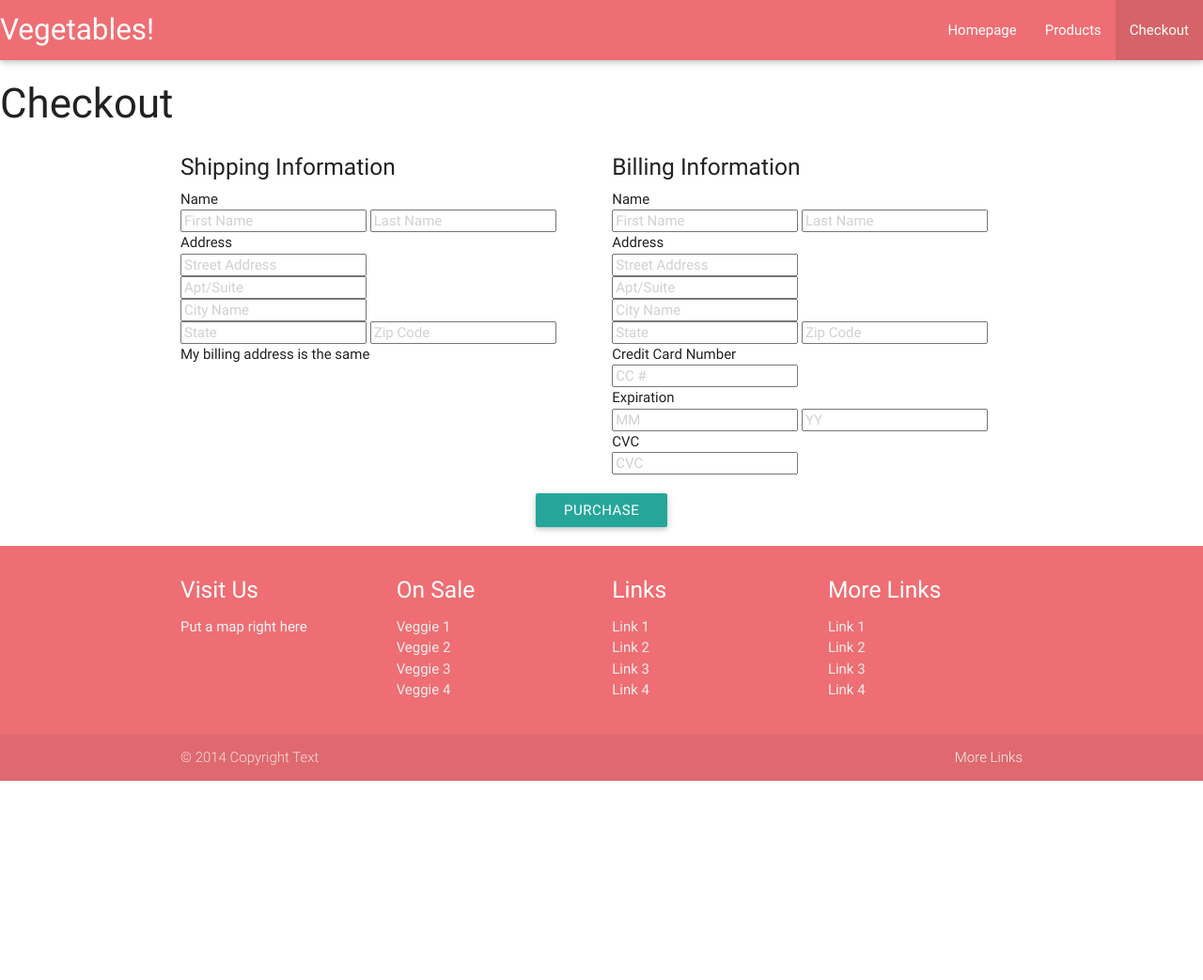
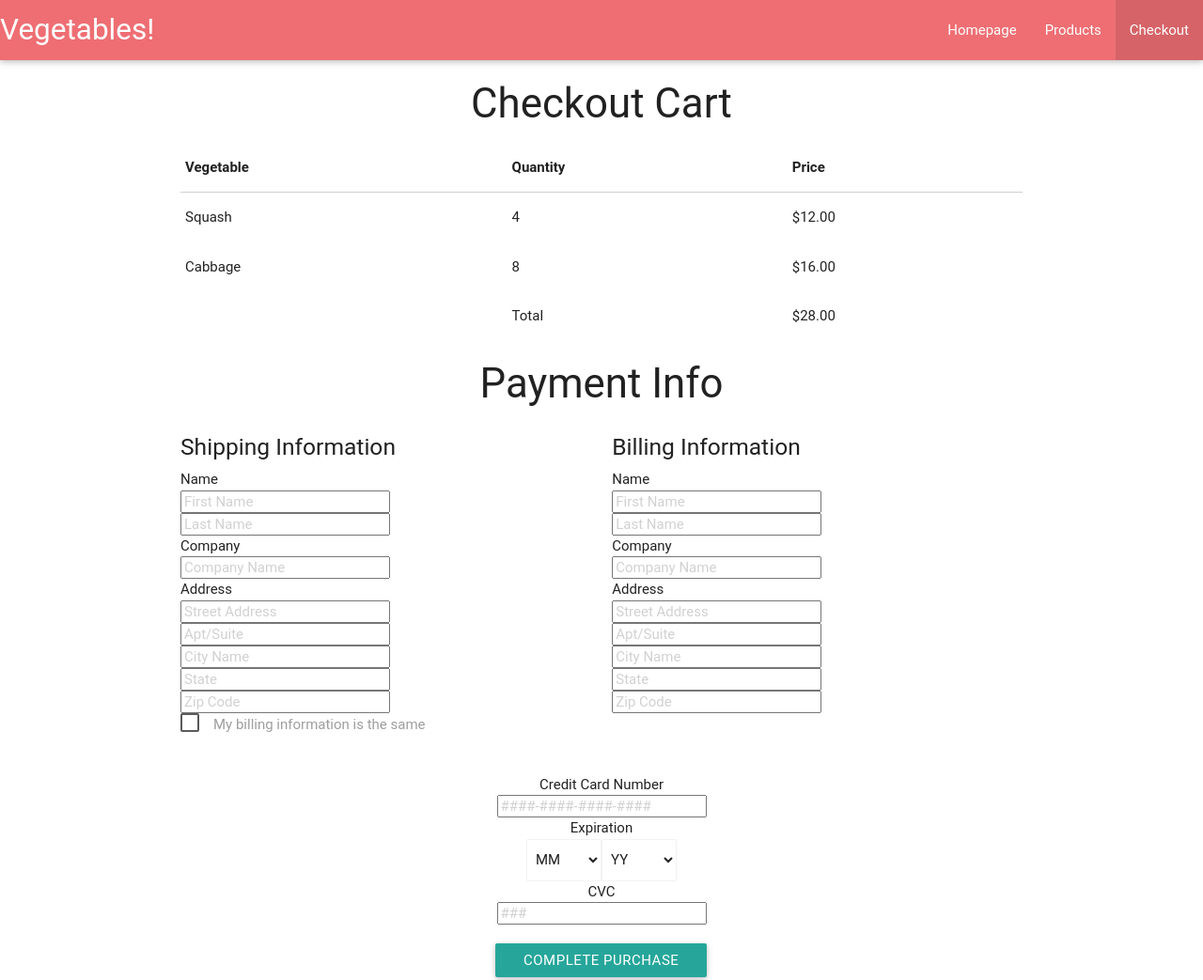
Before and after one commit to johnYork-Erwin/eCommerce, a plain HTML site: page eCommerce/checkout/checkout.html in a window 1280 px wide. Shown: the top 1043 px of the page at 94% size. Before the commit the page ends 831 px from the top, so only its background shows below. Drawn offline with nearby package versions, Linux system fonts and the light colour scheme; a web font is replaced by a local one.

Commit message:
from Brian

```diff
--- a/eCommerce/checkout/checkout.css
+++ b/eCommerce/checkout/checkout.css
@@ -0,0 +1,18 @@
+.credit {
+  margin-top: 40px;
+}
+
+.expire-inputs {
+  display: flex;
+  align-items: center;
+  justify-content: center;
+}
+
+.mm, .yy {
+  width: 80px;
+  display: inline-block;
+}
+
+h3 {
+  text-align: center;
+}
--- a/eCommerce/checkout/checkout.html
+++ b/eCommerce/checkout/checkout.html
@@ -8,14 +8,14 @@
   <!-- jQuery -->
   <script type="text/javascript" src="https://code.jquery.com/jquery-2.1.1.min.js"></script>
   <!-- Compiled JavaScript -->
-  <script src="checkout.js"></script>
+  <script defer src="checkout.js"></script>
   <!-- google's provided icon -->
   <link href="https://fonts.googleapis.com/icon?family=Material+Icons" rel="stylesheet">
   <!-- Compiled CSS -->
   <link rel="stylesheet" href="../materialize.css">
   <link rel="stylesheet" href="checkout.css">
   <!-- Compiled JavaScript -->
-  <script src="materialize.js"></script>
+  <script src="../materialize.js"></script>
 </head>
 
 <body>
@@ -39,14 +39,40 @@
   </nav>
 
   <header>
-    <h3>Checkout</h3>
-    <table>
+    <h3>Checkout Cart</h3>
+    <div class="container">
+      <table>
+        <thead>
+          <tr>
+            <th>Vegetable</th>
+            <th>Quantity</th>
+            <th>Price</th>
+          </tr>
+        </thead>
 
-    </table>
+        <tbody>
+          <tr>
+            <td>Squash</td>
+            <td>4</td>
+            <td>$12.00</td>
+          </tr>
+          <tr>
+            <td>Cabbage</td>
+            <td>8</td>
+            <td>$16.00</td>
+          </tr>
+          <tr>
+            <td></td>
+            <td>Total</td>
+            <td>$28.00</td>
+          </tr>
+        </tbody>
+      </table>
+    </div>
   </header>
 
   <main>
-
+    <h3>Payment Info</h3>
     <div class="container">
       <form>
         <div class="row browser-default">
@@ -56,6 +82,11 @@
               <div>
                 <input type="name" placeholder="First Name" class="validate">
                 <input type="name" placeholder="Last Name" class="validate">
+              </div>
+            </div>
+            <div>Company
+              <div>
+                <input type="name" placeholder="Company Name" class="validate">
               </div>
             </div>
             <div>Address
@@ -73,7 +104,9 @@
                 <input type="address" placeholder="Zip Code" class="validate">
               </div>
             </div>
-            <div>My billing address is the same <input id="checkbox" type="checkbox">
+            <div>
+              <input type="checkbox" class="filled-in" id="filled-in-box"/>
+              <label for="filled-in-box">My billing information is the same</label>
             </div>
           </div>
 
@@ -83,6 +116,11 @@
               <div>
                 <input type="name" placeholder="First Name" class="validate">
                 <input type="name" placeholder="Last Name" class="validate">
+              </div>
+            </div>
+            <div>Company
+              <div>
+                <input type="name" placeholder="Company Name" class="validate">
               </div>
             </div>
             <div>Address
@@ -100,27 +138,60 @@
                 <input type="address" placeholder="Zip Code" class="validate">
               </div>
             </div>
+          </div>
+
+          <div class="col s12 center credit">
             <div>Credit Card Number
               <div>
-                <input type="" placeholder="CC #" class="validate">
+                <input type="" placeholder="####-####-####-####" class="validate">
               </div>
             </div>
-            <div>Expiration
-              <div>
-                <input type="" placeholder="MM" class="validate">
-                <input type="" placeholder="YY" class="validate">
+            <div class="expire">Expiration
+              <div class="expire-inputs">
+              <div class="mm">
+                <select class="browser-default">
+                  <option value="" disabled selected>MM</option>
+                  <option value="01">01</option>
+                  <option value="02">02</option>
+                  <option value="03">03</option>
+                  <option value="04">04</option>
+                  <option value="05">05</option>
+                  <option value="06">06</option>
+                  <option value="07">07</option>
+                  <option value="08">08</option>
+                  <option value="09">09</option>
+                  <option value="10">10</option>
+                  <option value="11">11</option>
+                  <option value="12">12</option>
+                </select>
               </div>
+              <div class="yy">
+                <select class="browser-default">
+                  <option value="" disabled selected>YY</option>
+                  <option value="01">17</option>
+                  <option value="02">18</option>
+                  <option value="03">19</option>
+                  <option value="04">20</option>
+                  <option value="05">21</option>
+                  <option value="06">22</option>
+                  <option value="07">23</option>
+                  <option value="08">24</option>
+                  <option value="09">25</option>
+
+                </select>
+              </div>
+            </div>
             </div>
             <div>CVC
               <div>
-                <input type="" placeholder="CVC" class="validate">
+                <input type="" placeholder="###" class="validate">
               </div>
             </div>
           </div>
         </div>
 
         <div class="row center">
-          <a class="waves-effect waves-light btn">Purchase</a>
+          <a class="waves-effect waves-light btn">Complete Purchase</a>
         </div>
 
       </form>
--- a/eCommerce/checkout/checkout.js
+++ b/eCommerce/checkout/checkout.js
@@ -0,0 +1,3 @@
+$(document).ready(function() {
+    $('select').material_select();
+  });
```
